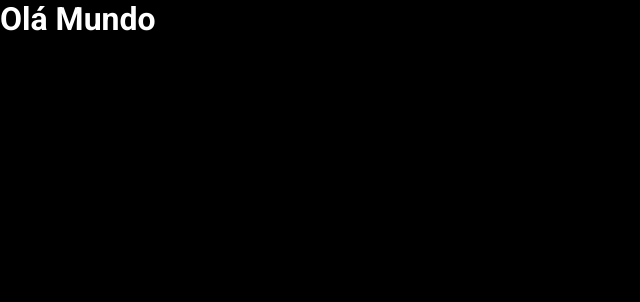
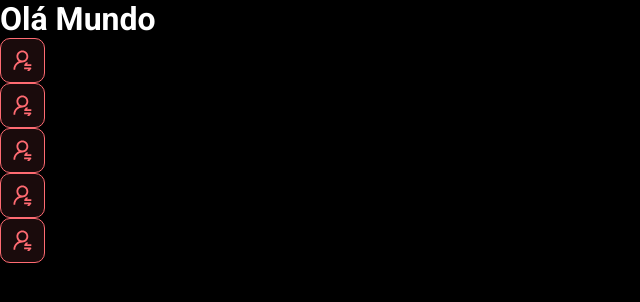
Before and after one commit to CarlosDaniel396/dsmeta, a React (Vite) app in the folder frontend/: page / in a window 1280 px wide. Shown: the top 302 px of the page, without its empty margins (0-640 px from the left). Built offline with nearby package versions, Linux system fonts and the light colour scheme.

Commit message:
First component

```diff
--- a/frontend/src/App.tsx
+++ b/frontend/src/App.tsx
@@ -1,7 +1,16 @@
+import NotificationButton from "./components/NotificationButton";
+
 function App() {
   return (
-    <h1>Olá Mundo</h1>
+    <>
+      <h1>Olá Mundo</h1>
+      <NotificationButton />
+      <NotificationButton />
+      <NotificationButton />
+      <NotificationButton />
+      <NotificationButton />
+    </>
   );
 }
 
-export default App
+export default App;
--- /dev/null
+++ b/frontend/src/components/NotificationButton/index.tsx
@@ -0,0 +1,13 @@
+import icon from "../../assets/img/notification-icon.svg";
+
+import './styles.css';
+
+function NotificationButton() {
+  return (
+    <div className="dsmeta-red-btn">
+      <img src={icon} alt="Notificar" />
+    </div>
+  );
+}
+
+export default NotificationButton;
--- /dev/null
+++ b/frontend/src/components/NotificationButton/styles.css
@@ -0,0 +1,15 @@
+.dsmeta-red-btn {
+    height: 45px;
+    width: 45px;
+    background: rgba(255, 107, 114, 0.1);
+    border: 1px solid #ff6b72;
+    border-radius: 10px;
+    display: flex;
+    align-items: center;
+    justify-content: center;
+    cursor: pointer;
+  }
+
+  .dsmeta-red-btn img {
+      width: 19px;
+  }
```
Also changed, not shown: frontend/src/assets/img/notification-icon.svg (added).
